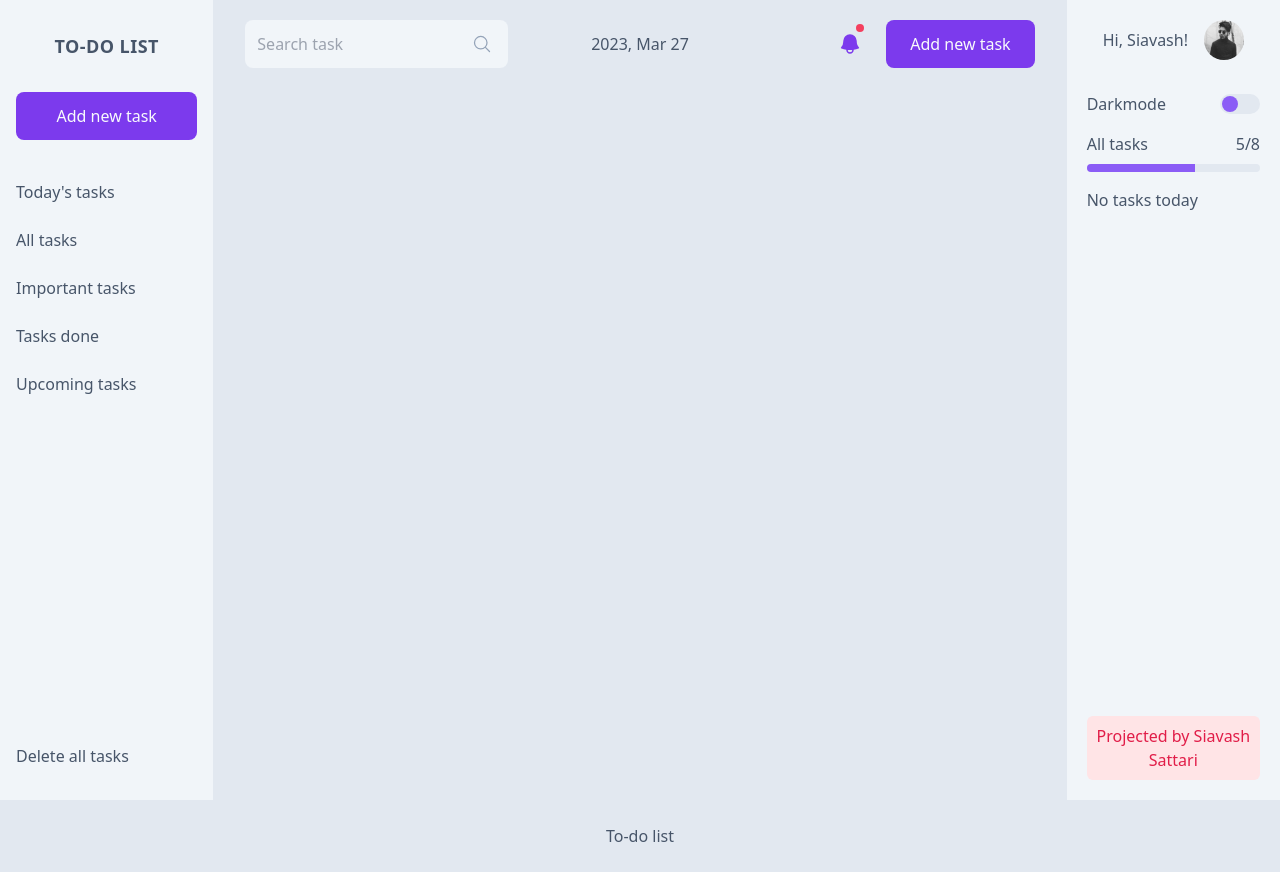
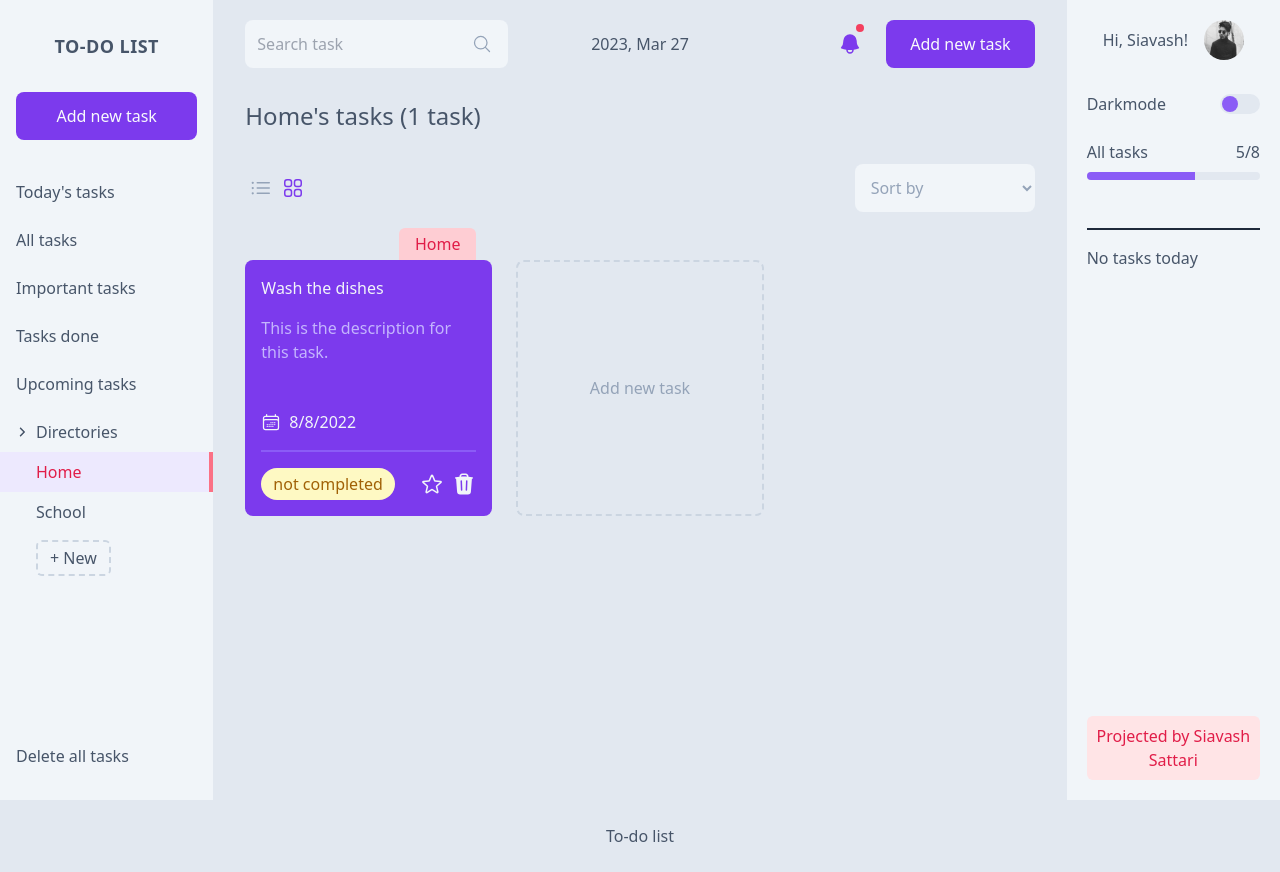
Before and after one commit to siavash-sattari/taskivist, a React (Create React App) app: page /Home in a window 1280 px wide. Built offline with nearby package versions, Linux system fonts and the light colour scheme.

Commit message:
feat - routes directory added

```diff
--- a/src/components/AccountData/index.tsx
+++ b/src/components/AccountData/index.tsx
@@ -41,7 +41,7 @@ const AccountData: React.FC = () => {
           </div>
         </div>
       )}
-      <div className='my-4'>
+      <div className='my-6'>
         <span className='flex justify-between mb-2'>
           <span>All tasks </span> {allTasksDone.length}/{tasks.length}
         </span>
@@ -49,7 +49,7 @@ const AccountData: React.FC = () => {
           <div style={{ width: percentageAllTasks + '%' }} />
         </div>
       </div>
-      {todaysTasks.length === 0 && <span>No tasks today</span>}
+      {todaysTasks.length === 0 && <span className='mt-6 block pt-4 border-t-slate-800 border-t-2'>No tasks today</span>}
       <a
         href='/'
         className='mt-auto bg-rose-100 p-2 rounded-md text-rose-600 text-center transition hover:bg-rose-200 dark:bg-slate-800 dark:text-slate-200'>
--- a/src/components/LayoutRoutes/index.tsx
+++ b/src/components/LayoutRoutes/index.tsx
@@ -20,6 +20,8 @@ const LayoutRoutes: React.FC<Props> = ({ title, tasks }) => {
   const openModalHandler = () => {
     dispatch(modalActions.openModalHandler());
   };
+
+  const tasksTitle = `${title} (${tasks.length} ${tasks.length === 1 ? 'task' : 'tasks'})`;
 
   useEffect(() => {
     const sortByDate = (order: 'max-date' | 'min-date'): Task[] => {
@@ -85,7 +87,7 @@ const LayoutRoutes: React.FC<Props> = ({ title, tasks }) => {
   return (
     <section>
       <h1 className='font-medium my-8 text-2xl dark:text-slate-200'>
-        {title} ({tasks.length} tasks)
+        {tasksTitle}
       </h1>
       <ButtonsSort isListInView1={isListInView1} setIsListInView1={setIsListInView1} sortedBy={sortedBy} setSortedBy={setSortedBy} />
       <ul className={`tasksList mt-4 grid gap-6 ${isListInView1 ? 'grid-cols-1' : 'grid-cols-3 items-end'}`}>
--- /dev/null
+++ b/src/components/Menu/Directories.tsx
@@ -0,0 +1,45 @@
+import React, { useState } from 'react';
+import { NavLink, useLocation } from 'react-router-dom';
+import { ArrowIcon } from '../icons';
+import { useAppSelector } from '../../store/hooks';
+
+const Directories: React.FC<{ classActive: string }> = ({ classActive }) => {
+  const route = useLocation();
+  const currentPath = route.pathname;
+
+  const [isDirectoriesOpen, setIsDirectoriesOpen] = useState<boolean>(true);
+  const directories = useAppSelector(store => store.tasks.directories);
+
+  const toggleDirectoriesOpen = () => {
+    setIsDirectoriesOpen(prevState => !prevState);
+  };
+
+  return (
+    <div className='py-4'>
+      <button className={`flex items-center w-full mx-4 mb-2 ${isDirectoriesOpen ? 'dark:text-slate-200' : ''}`} onClick={toggleDirectoriesOpen}>
+        <ArrowIcon className={`w-3 h-3 mr-2 rotate-90 transition ${isDirectoriesOpen ? 'rotate-180' : ''}`} />
+        Directories
+      </button>
+      {isDirectoriesOpen && (
+        <div>
+          <ul>
+            {directories.map((dir: string) => (
+              <li key={dir}>
+                <NavLink
+                  to={`/${dir}`}
+                  className={`pr-4 pl-9 py-2 block hover:text-rose-600 dark:hover:text-slate-200 ${currentPath === '/' + dir ? classActive : ''}`}>
+                  {dir}
+                </NavLink>
+              </li>
+            ))}
+          </ul>
+          <button className='px-3 py-1 border-slate-300 dark:border-slate-700 border-2 ml-9 mt-2 rounded-md border-dashed hover:text-violet-500'>
+            + New
+          </button>
+        </div>
+      )}
+    </div>
+  );
+};
+
+export default Directories;
--- /dev/null
+++ b/src/components/Menu/NavLinks.tsx
@@ -0,0 +1,48 @@
+import { NavLink, useLocation } from 'react-router-dom';
+
+const links = [
+  {
+    name: "Today's tasks",
+    path: '/today'
+  },
+  {
+    name: 'All tasks',
+    path: '/'
+  },
+  {
+    name: 'Important tasks',
+    path: '/important'
+  },
+  {
+    name: 'Tasks done',
+    path: '/done'
+  },
+  {
+    name: 'Upcoming tasks',
+    path: '/upcoming'
+  }
+];
+
+const NavLinks: React.FC<{ classActive: string }> = ({ classActive }) => {
+  const route = useLocation();
+  const currentPath = route.pathname;
+  return (
+    <nav>
+      <ul className='grid gap-2'>
+        {links.map(link => (
+          <li key={link.path}>
+            <NavLink
+              to={link.path}
+              className={`px-4 py-2 w-full block transition hover:text-rose-600 dark:hover:text-slate-200 ${
+                currentPath === link.path ? classActive : ''
+              }`}>
+              {link.name}
+            </NavLink>
+          </li>
+        ))}
+      </ul>
+    </nav>
+  );
+};
+
+export default NavLinks;
--- a/src/components/Menu/index.tsx
+++ b/src/components/Menu/index.tsx
@@ -1,38 +1,13 @@
 import React from 'react';
-import { NavLink, useLocation } from 'react-router-dom';
+import BtnAddTask from '../BtnAddTask';
+import Directories from './Directories';
+import NavLinks from './NavLinks';
 import { useAppDispatch } from '../../store/hooks';
 import { tasksActions } from '../../store/TasksStore';
-import BtnAddTask from '../BtnAddTask';
 
-const links = [
-  {
-    name: "Today's tasks",
-    path: '/today'
-  },
-  {
-    name: 'All tasks',
-    path: '/'
-  },
-  {
-    name: 'Important tasks',
-    path: '/important'
-  },
-  {
-    name: 'Tasks done',
-    path: '/done'
-  },
-  {
-    name: 'Upcoming tasks',
-    path: '/upcoming'
-  }
-];
-
-const classLinkActive = 'text-rose-600 bg-violet-100 border-r-4 border-rose-400 dark:bg-slate-800 dark:text-rose-200 dark:border-rose-200';
+const classLinkActive = 'text-rose-600 bg-violet-100 border-r-4 border-rose-400 dark:bg-slate-800 dark:text-slate-200 dark:border-slate-200';
 
 const Menu: React.FC = () => {
-  const route = useLocation();
-  const currentPath = route.pathname;
-
   const dispatch = useAppDispatch();
 
   const deleteAllTasksHandler = () => {
@@ -43,21 +18,8 @@ const Menu: React.FC = () => {
     <header className='bg-slate-100 flex flex-col h-screen w-2/12 fixed left-0 dark:bg-slate-800/[.5]'>
       <h1 className='font-bold uppercase text-center mt-8 text-lg tracking-wide'>To-do list</h1>
       <BtnAddTask className='my-8 mx-4' />
-      <nav>
-        <ul className='grid gap-2'>
-          {links.map(link => (
-            <li key={link.path}>
-              <NavLink
-                to={link.path}
-                className={`px-4 py-2 w-full block transition hover:text-rose-600 dark:hover:text-slate-200 ${
-                  currentPath === link.path ? classLinkActive : ''
-                }`}>
-                {link.name}
-              </NavLink>
-            </li>
-          ))}
-        </ul>
-      </nav>
+      <NavLinks classActive={classLinkActive} />
+      <Directories classActive={classLinkActive} />
       <button className='mx-4 mt-auto mb-8 text-left' onClick={deleteAllTasksHandler}>
         Delete all tasks
       </button>
--- /dev/null
+++ b/src/components/Routes/Directory.tsx
@@ -0,0 +1,21 @@
+import React, { useEffect, useState } from 'react';
+import { useParams } from 'react-router-dom';
+import { Task } from '../../interfaces';
+import { useAppSelector } from '../../store/hooks';
+import LayoutRoutes from '../LayoutRoutes';
+
+const Directory: React.FC = () => {
+  const tasks = useAppSelector(state => state.tasks.tasks);
+  const params = useParams();
+
+  const [tasksInCurrentDirectory, setTasksInCurrentDirectory] = useState<Task[]>([]);
+
+  useEffect(() => {
+    const tasksFiltered = tasks.filter((task: Task) => task.dir === params.dir);
+    setTasksInCurrentDirectory(tasksFiltered);
+  }, [params.dir, tasks]);
+
+  return <LayoutRoutes title={`${params.dir}'s tasks`} tasks={tasksInCurrentDirectory} />;
+};
+
+export default Directory;
--- a/src/components/TasksSection/HeaderTasks.tsx
+++ b/src/components/TasksSection/HeaderTasks.tsx
@@ -41,7 +41,7 @@ const HeaderTasks: React.FC = () => {
       <div className='flex flex-1'>
         <Tooltip txt='see notifications' className='mr-6 ml-auto'>
           <button className={`relative ${classHasNotification}`} title='notifications'>
-            <BellIcon className='fill-violet-600 w-6 h-6 dark:fill-violet-800' />
+            <BellIcon className='fill-violet-600 w-6 h-6 dark:fill-violet-700' />
           </button>
         </Tooltip>
         <BtnAddTask />
--- a/src/components/TasksSection/SearchField.tsx
+++ b/src/components/TasksSection/SearchField.tsx
@@ -50,10 +50,10 @@ const SearchField: React.FC = () => {
       />
       <SearchIcon className='absolute w-5 right-4 top-3.5 text-slate-400' />
       {matchedTasks.length > 0 && (
-        <ul className='absolute bg-slate-100 rounded-md w-full top-14 p-3 divide-y-2 divide-slate-200'>
+        <ul className='absolute bg-slate-100 rounded-md w-full top-14 p-3 divide-y-2 divide-slate-200 dark:bg-slate-800 dark:divide-slate-700'>
           {matchedTasks.map(task => (
             <li key={task.id} className='py-2'>
-              <Link to='/' className='flex justify-between transition hover:text-rose-500'>
+              <Link to='/' className='flex justify-between transition hover:text-rose-500 dark:hover:text-slate-200'>
                 <span>{task.title}</span> <span className='text-slate-400'>{task.date}</span>
               </Link>
             </li>
--- a/src/components/TasksSection/index.tsx
+++ b/src/components/TasksSection/index.tsx
@@ -5,6 +5,7 @@ import DoneTasks from '../Routes/DoneTasks';
 import TodaysTasks from '../Routes/TodaysTasks';
 import ImportantTasks from '../Routes/ImportantTasks';
 import HeaderTasks from './HeaderTasks';
+import Directory from '../Routes/Directory';
 
 const TasksSection: React.FC = () => {
   return (
@@ -16,6 +17,7 @@ const TasksSection: React.FC = () => {
         <Route path='/important' element={<ImportantTasks />} />
         <Route path='/done' element={<DoneTasks done={true} title='Completed tasks' />} />
         <Route path='/upcoming' element={<DoneTasks done={false} title='Uncompleted tasks' />} />
+        <Route path='/:dir' element={<Directory />} />
       </Routes>
     </main>
   );
--- a/src/store/TasksStore.tsx
+++ b/src/store/TasksStore.tsx
@@ -1,7 +1,7 @@
 import { createSlice, PayloadAction } from '@reduxjs/toolkit';
 import { Task } from '../interfaces';
 
-const initialState = {
+const initialState: { tasks: Task[]; directories: string[] } = {
   tasks: [
     {
       title: 'Wash the dishes',
@@ -75,7 +75,8 @@ const initialState = {
       important: false,
       id: 'dhsD1'
     }
-  ]
+  ],
+  directories: ['Home', 'School']
 };
 
 const tasksSlice = createSlice({
@@ -95,6 +96,12 @@ const tasksSlice = createSlice({
     },
     deleteAllTasks(state) {
       state.tasks = [];
+    },
+    createDirectory(state, action: PayloadAction<string>) {
+      const newDirectoryName: string = action.payload;
+      const directoryAlreadyExists = state.directories.includes(newDirectoryName);
+      if (directoryAlreadyExists) return;
+      state.directories = [...state.directories, newDirectoryName];
     }
   }
 });
```
